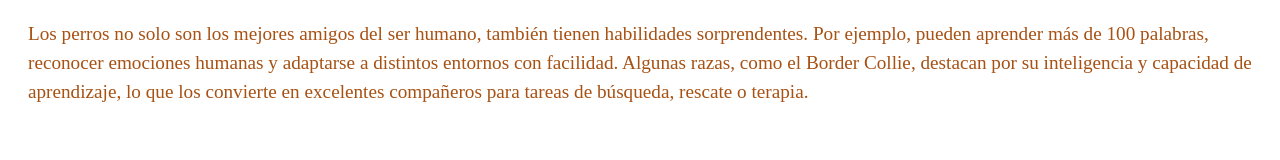
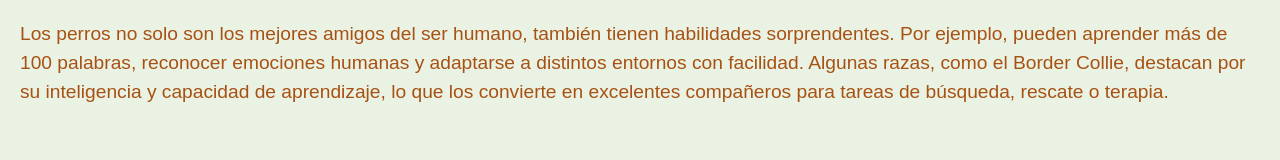
Before and after one commit to Dev-Leandr0/ProT1_AlegreLeandro, a plain HTML site: page index.html in a window 1280 px wide. Drawn offline with Linux system fonts and the light colour scheme.

Commit message:
Se enlazó el archivo miestilo.css externo en el <head>

```diff
--- a/index.html
+++ b/index.html
@@ -13,6 +13,7 @@
       margin: 20px;
     }
   </style>
+  <link rel="stylesheet" href="css/miestilo.css">
 
 </head>
 
```
